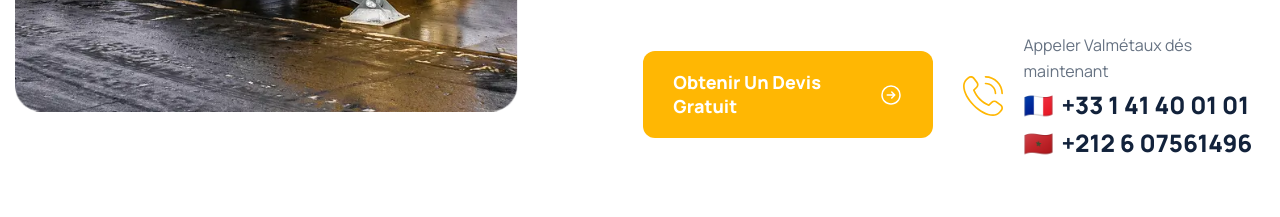
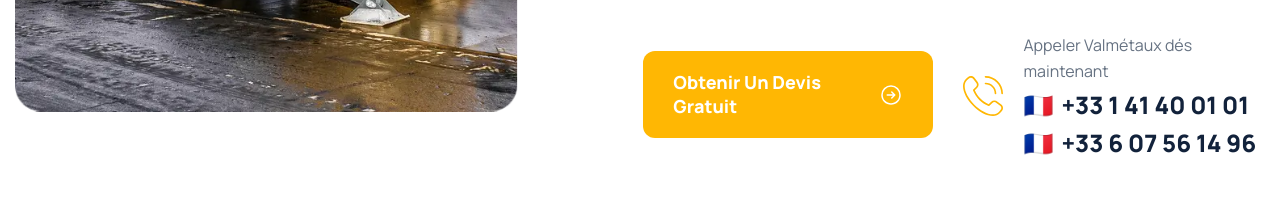
Before and after one commit to fatimazohra12/React-france, a React (Create React App) app: page / in a window 1280 px wide. Shown: the part 1860-2077 px from the top of the page. Built offline with nearby package versions, Linux system fonts and the light colour scheme; what smooth-scroll would draw is missing.

Commit message:
changes 17

```diff
--- a/src/components/about/index.jsx
+++ b/src/components/about/index.jsx
@@ -52,8 +52,8 @@ export function About() {
                         +33 1 41 40 01 01
                       </h3>
                       <h3>
-                        <span aria-label="Maroc" role="img">🇲🇦</span>
-                        +212 6 07561496
+                        <span aria-label="France" role="img">🇫🇷</span>
+                        +33 6 07 56 14 96
                       </h3>
                     </div>
                   </div>
```
